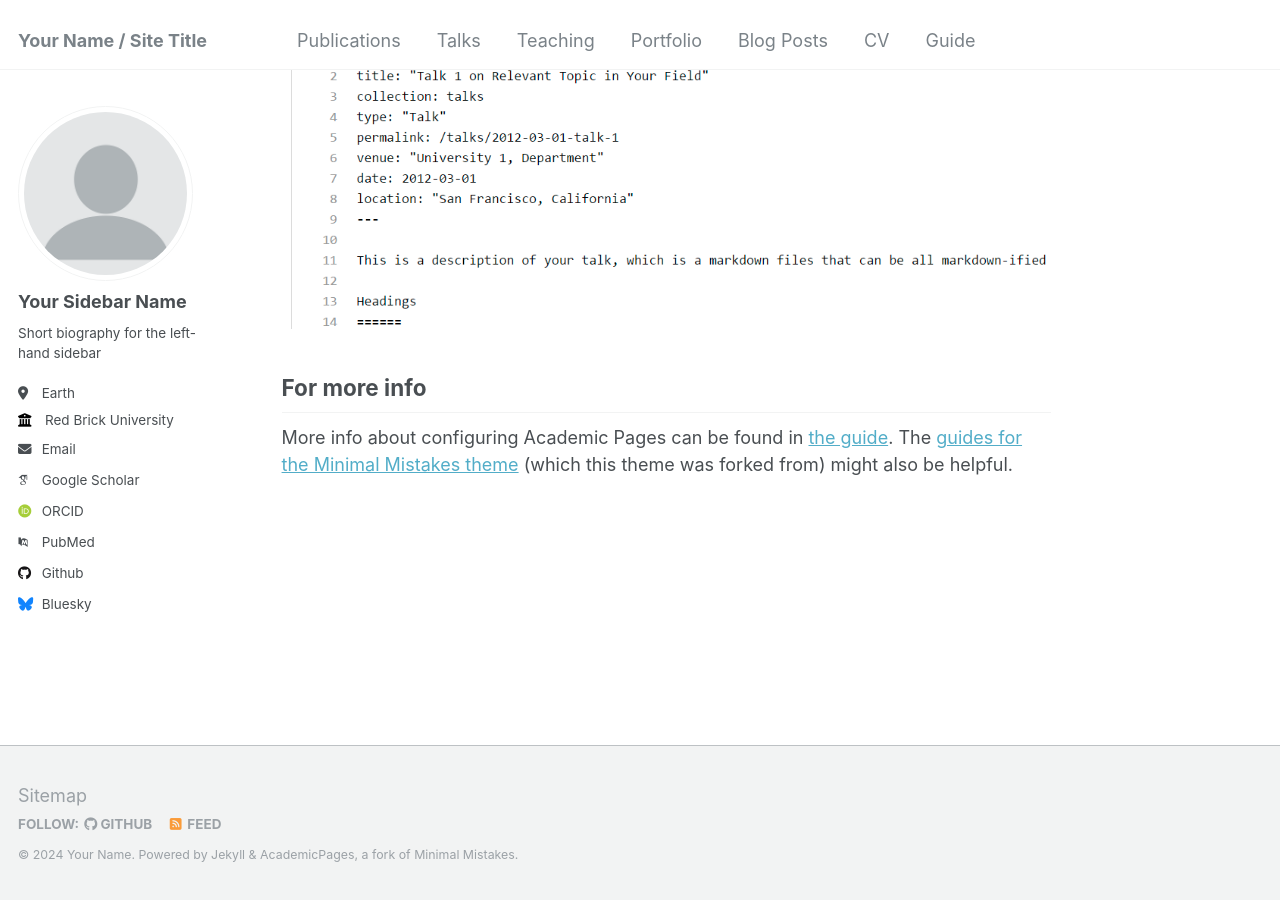
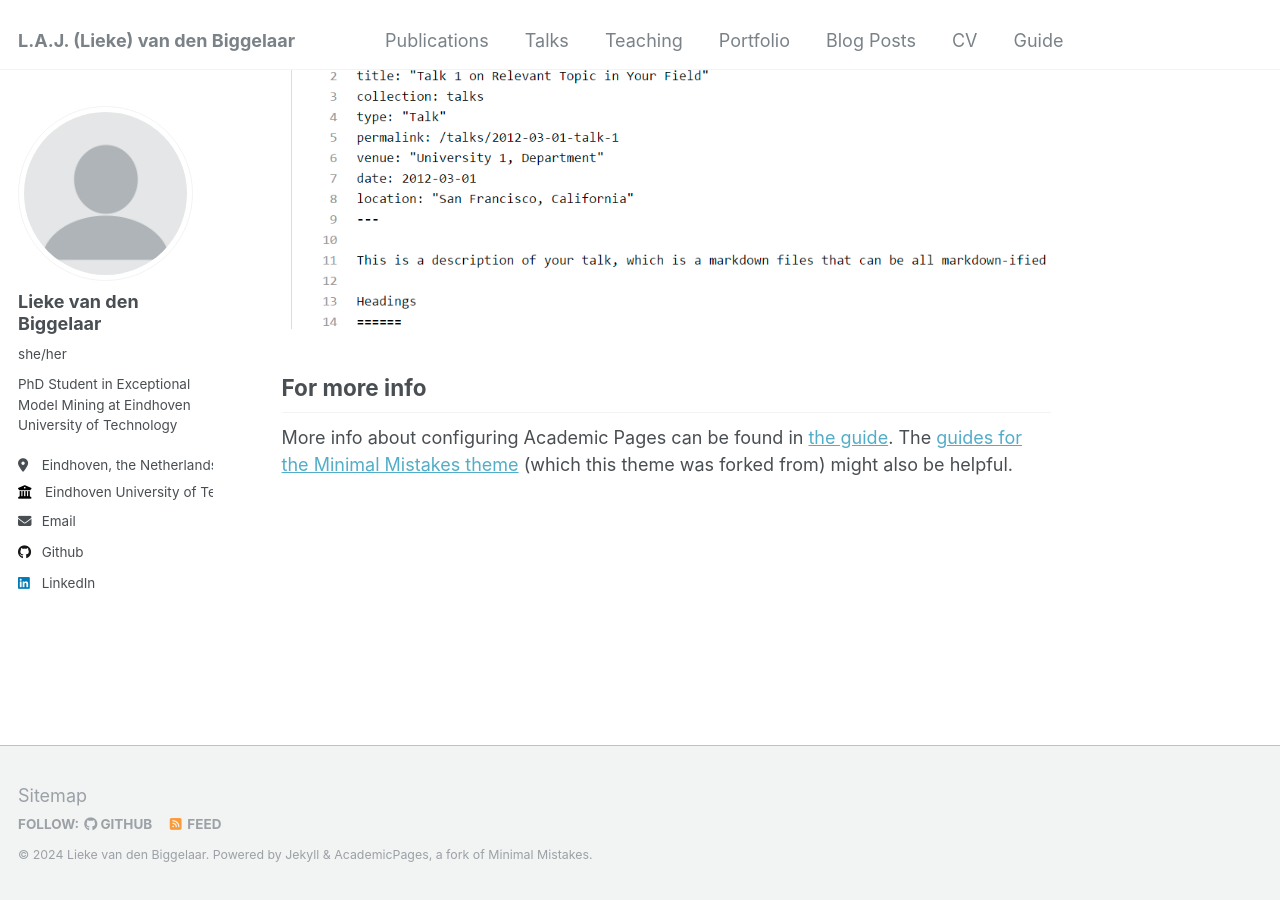
Before and after one commit to liekevandenbiggelaar/liekevandenbiggelaar.github.io, a Jekyll site: the page built from _pages/about.md, in a window 1280 px wide and 900 px high, scrolled down 2660 px. Built offline with Jekyll 4.4.1, drawn with Linux system fonts in a browser that asks for light colours; some web fonts are replaced.

Commit message:
title page

```diff
--- a/_config.yml
+++ b/_config.yml
@@ -8,13 +8,13 @@
 
 # Basic Site Settings
 locale                   : "en-US"
-title                    : "Your Name / Site Title"
+title                    : "L.A.J. (Lieke) van den Biggelaar"
 title_separator          : "-"
-name                     : &name "Your Name"
-description              : &description "personal description"
-url                      : https://academicpages.github.io # the base hostname & protocol for your site e.g. "https://mmistakes.github.io"
+name                     : &name "Lieke van den Biggelaar"
+description              : &description "PhD Student in Exceptional Model Mining at Eindhoven University of Technology"
+url                      : https://LiekevandenBiggelaar.github.io # the base hostname & protocol for your site e.g. "https://mmistakes.github.io"
 baseurl                  : "" # the subpath of your site, e.g. "/blog"
-repository               : "academicpages/academicpages.github.io"
+repository               : "LvandenBiggelaar/LiekevandenBiggelaar.github.io"
 
 # Site Author - The following control what appear as part of the author content on the side bar.
 #               If a field is blank the icon and link will not appear, otherwise it will be shown.
@@ -22,33 +22,33 @@ repository               : "academicpages/academicpages.github.io"
 author:
   # Biographic information
   avatar           : "profile.png"
-  name             : "Your Sidebar Name"
-  pronouns         : # example: "she/her"
-  bio              : "Short biography for the left-hand sidebar"
-  location         : "Earth"
-  employer         : "Red Brick University"
+  name             : "Lieke van den Biggelaar"
+  pronouns         : "she/her"
+  bio              : "PhD Student in Exceptional Model Mining at Eindhoven University of Technology"
+  location         : "Eindhoven, the Netherlands"
+  employer         : "Eindhoven University of Technology"
   uri              : # URL
-  email            : "none@example.org"
+  email            : "l.a.j.v.d.biggelaar@tue.nl"
 
   # Academic websites
   arxiv            : # URL - Update with the correct link to your profile
-  googlescholar    : "https://scholar.google.com/citations?user=PS_CX0AAAAAJ"
+  googlescholar    : #"https://scholar.google.com/citations?user=PS_CX0AAAAAJ"
   impactstory      : # URL
-  orcid            : "http://orcid.org/yourorcidurl"
+  orcid            : #"http://orcid.org/yourorcidurl"
   semantic         : # URL
-  pubmed           : "https://www.ncbi.nlm.nih.gov/pubmed/?term=john+snow"
+  pubmed           : #"https://www.ncbi.nlm.nih.gov/pubmed/?term=john+snow"
   researchgate     : # URL
 
   # Repositories and software development
   bitbucket        : # Username - Update with your username on the site
   codepen          : # Username
   dribbble         : # Username
-  github           : "academicpages"
+  github           : "LvandenBiggelaar"
   kaggle           : # Username
   stackoverflow    : # User number or user number and name (i.e., use "1" or "1/jeff-atwood")
 
   # Social media
-  bluesky          : "bsky.app" # Replace this with you Bluesky username
+  bluesky          : #"bsky.app" # Replace this with you Bluesky username
   facebook         : # Username
   flickr           : # Username
   foursquare       : # Username
@@ -57,7 +57,7 @@ author:
   keybase          : # Username
   instagram        : # Username
   lastfm           : # Username
-  linkedin         : # Username
+  linkedin         : "LiekevdBiggelaar" # Username
   mastodon         : # URL
   medium           : # URL
   pinterest        : # Username
```
